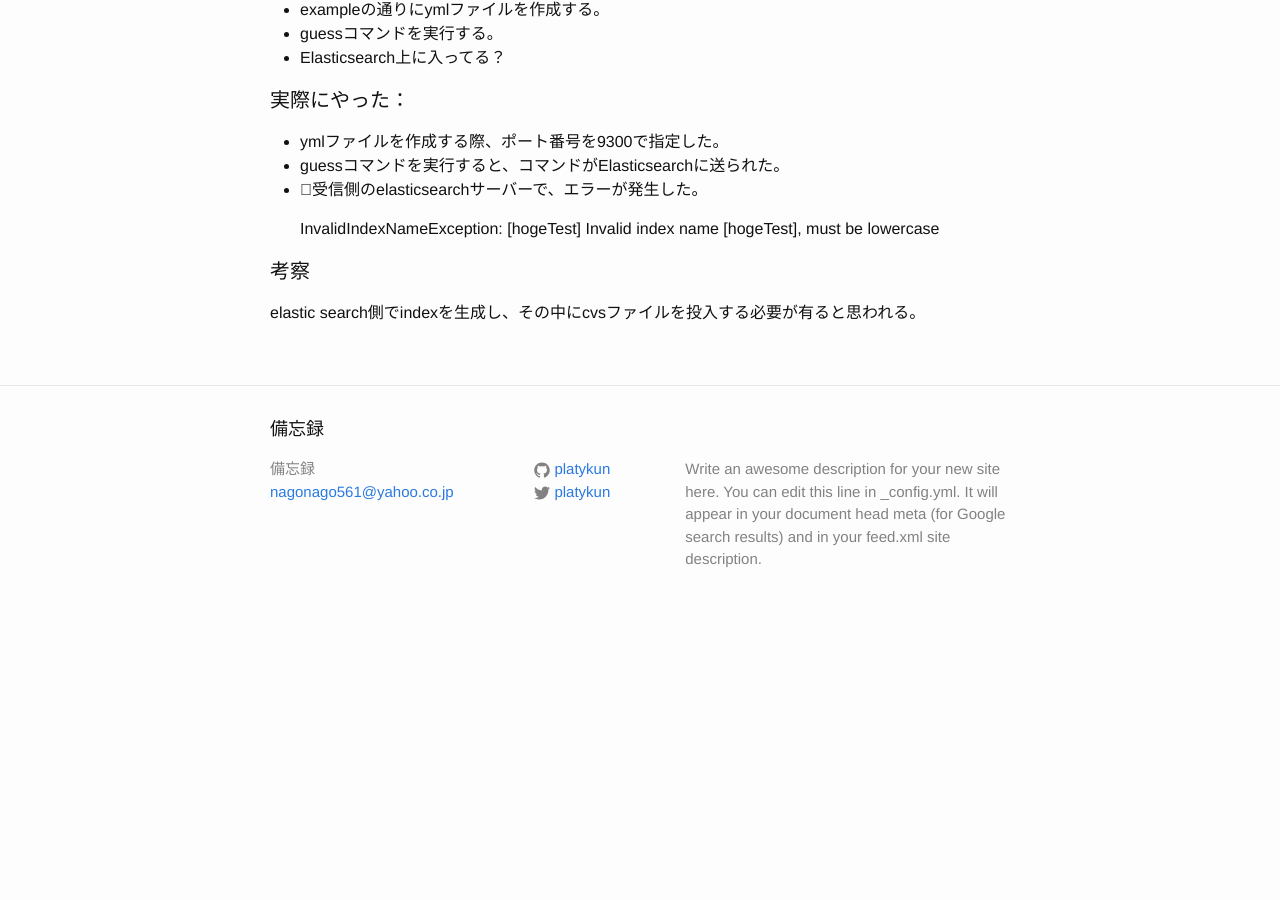
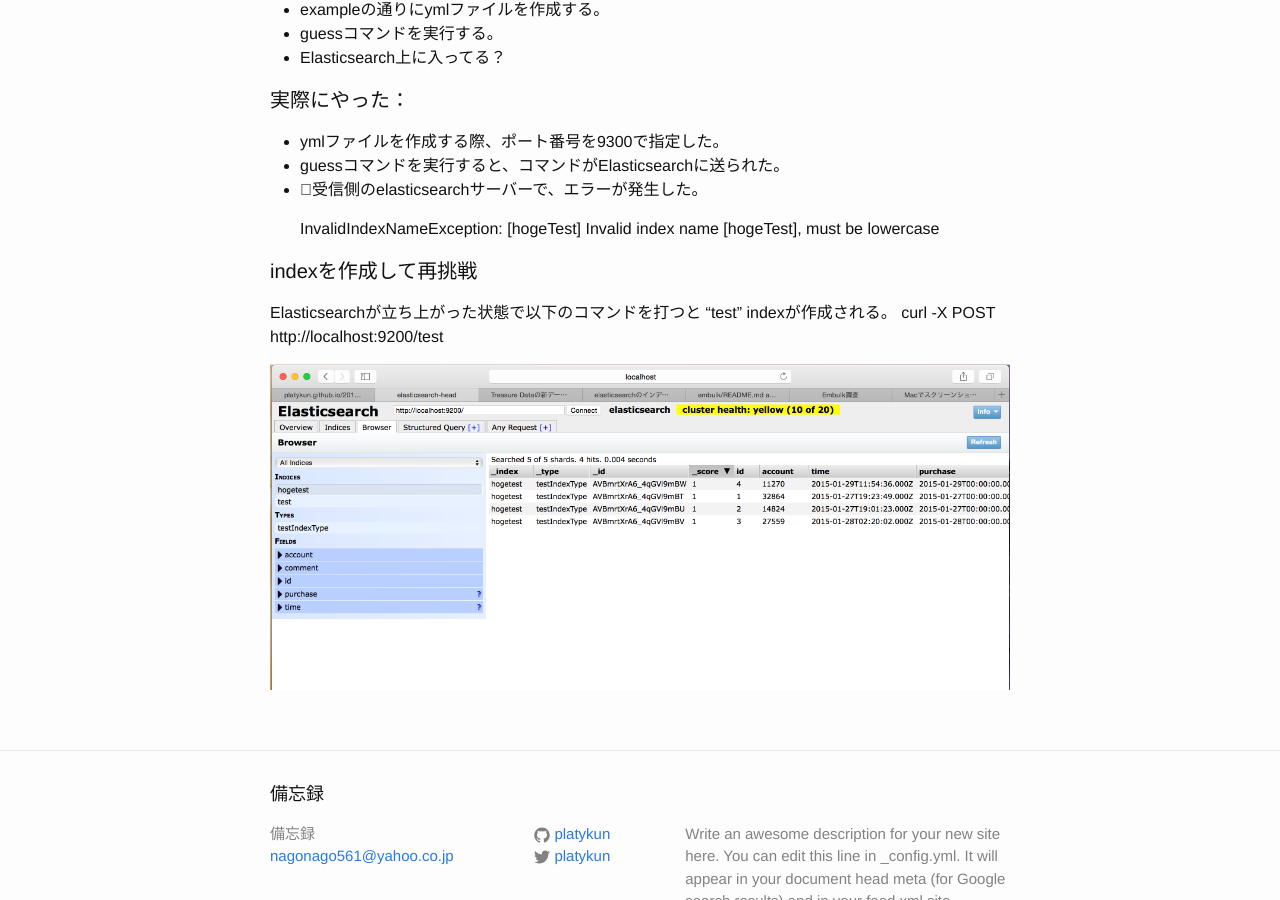
Before and after one commit to platykun/platykun.github.io, a Jekyll site: the page built from _posts/2015-10-14-Embulk.markdown, in a window 1280 px wide and 900 px high, scrolled down 934 px. Built offline with Jekyll 4.4.1, drawn with Linux system fonts in a browser that asks for light colours; before the commit the page ends 1565 px from its top, so only the background shows below that.

Commit message:
indexを作成して再挑戦

```diff
--- a/_posts/2015-10-14-Embulk.markdown
+++ b/_posts/2015-10-14-Embulk.markdown
@@ -50,5 +50,9 @@ elasticsearchに対応させるプラグインを導入する。
 
     InvalidIndexNameException: [hogeTest] Invalid index name [hogeTest], must be lowercase
 
-#### 考察
-elastic search側でindexを生成し、その中にcvsファイルを投入する必要が有ると思われる。
+#### indexを作成して再挑戦
+
+Elasticsearchが立ち上がった状態で以下のコマンドを打つと "test" indexが作成される。
+    curl -X POST http://localhost:9200/test
+
+![実行結果](https://github.com/platykun/platykun.github.io/blob/master/_img/20151014afterInput.png)
```
Also changed, not shown: _img/20151014afterInput.png (added).
